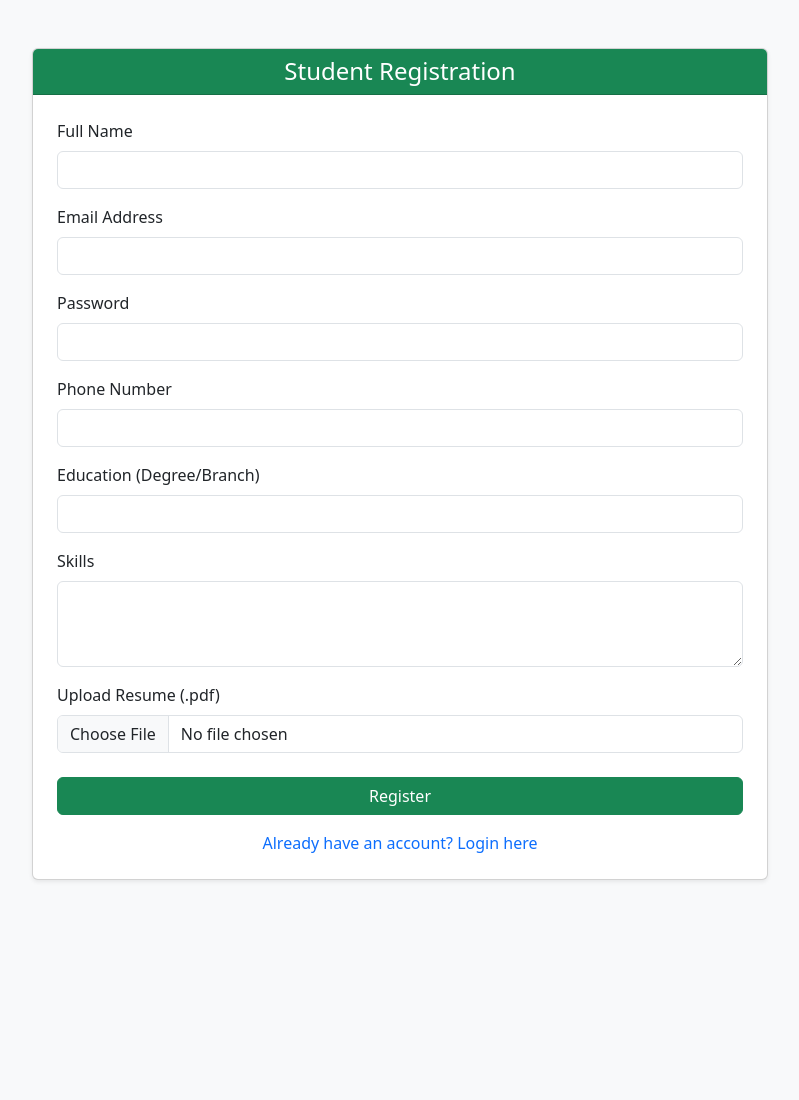
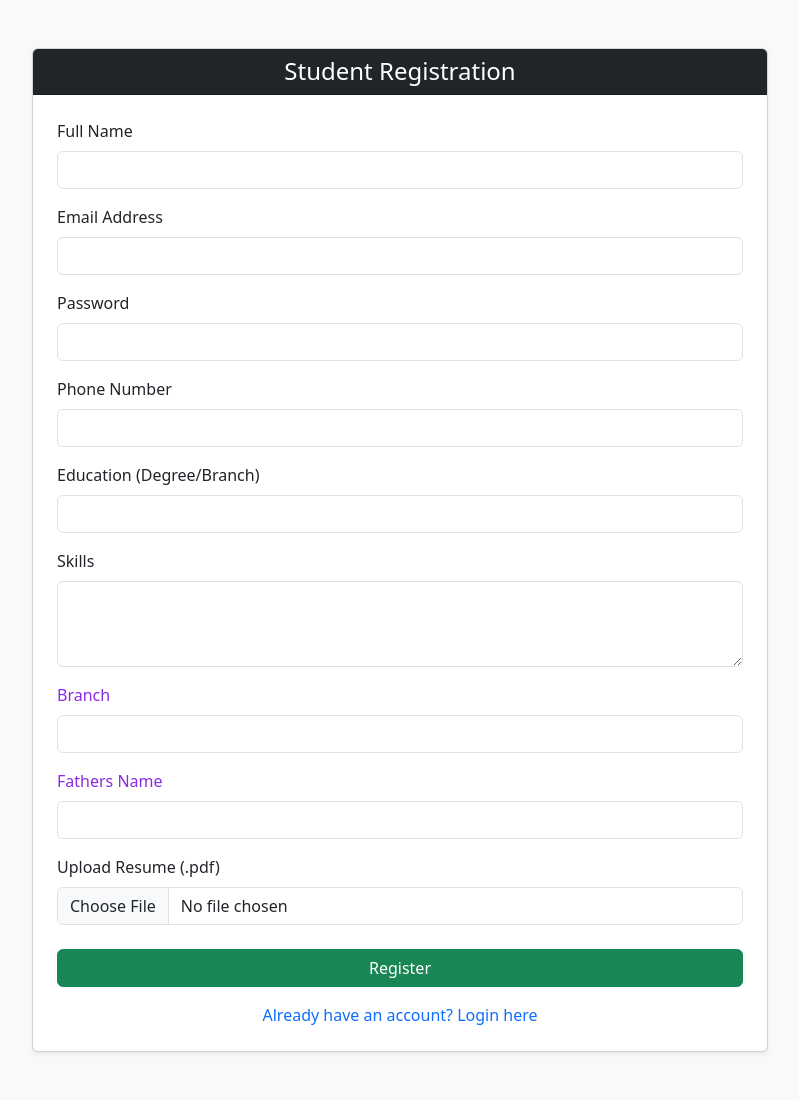
Before and after one commit to divijaiwanth/Full-Stack-Placement-Poral, a Flask app: page /register/student in a window 1280 px wide. Shown: the whole page, without its empty margins (240-1039 px from the left). Before the commit the page ends 881 px from the top, so only its background shows below. Run offline with Flask 3, Linux system fonts and the light colour scheme.

Commit message:
initial Commit

```diff
--- /dev/null
+++ b/Check.py
@@ -0,0 +1,5 @@
+import checksumdir
+
+# Replace "folder_name" with the actual folder path
+hash = checksumdir.dirhash(".")
+print("Directory Checksum:", hash)
--- a/app.py
+++ b/app.py
@@ -74,6 +74,8 @@ def register_student():
         phone = request.form.get('phone')
         education = request.form.get('education')
         skills = request.form.get('skills')
+        branch = request.form.get('branch')
+        father_name = request.form.get('father_name')
 
         import os
         from werkzeug.utils import secure_filename
@@ -90,7 +92,7 @@ def register_student():
         new_student = Student(
             name=name, email=email, password=password,
             phone=phone, education=education, skills=skills,
-            resume_path=resume_path
+            resume_path=resume_path, branch=branch, father_name=father_name
         )
         db.session.add(new_student)
         db.session.commit()
--- a/models.py
+++ b/models.py
@@ -28,6 +28,8 @@ class Student(db.Model):
     # I am just storing the path to the resume file here, not the actual file.
     resume_path = db.Column(db.String(200), nullable=True)
     # This checks if the student account is active. I might use it later to ban students.
+    branch = db.Column(db.String(10), default="Btech",nullable=False)
+    father_name = db.Column(db.String(100),nullable=True)
     is_active = db.Column(db.Boolean, default=True)
 
     # A relationship link! One student can have many applications.
--- a/requirements.txt
+++ b/requirements.txt
@@ -1,3 +1,4 @@
 Flask
 Flask-SQLAlchemy
 Werkzeug
+SQLAlchemy
--- a/templates/register_student.html
+++ b/templates/register_student.html
@@ -15,7 +15,7 @@
             <div class="col-md-8">
                 <!-- This card wraps our registration form nicely -->
                 <div class="card shadow-sm">
-                    <div class="card-header bg-success text-white">
+                    <div class="card-header bg-dark text-white">
                         <h4 class="mb-0 text-center">Student Registration</h4>
                     </div>
                     <div class="card-body p-4">
@@ -53,9 +53,18 @@
                                 <textarea class="form-control" id="skills" name="skills" rows="3"></textarea>
                             </div>
 
+                            <div class="mb-3">
+                                <label for="branch" class="form-label" style="color: blueviolet;">Branch</label>
+                                <input type="text" class="form-control" id="branch" name="branch">
+                            </div>
+
+                            <div class="mb-3">
+                                <label for="father_name" class="form-label" style="color: blueviolet;">Fathers Name</label>
+                                <input type="text" class="form-control" id="father_name" name="father_name">
+                            </div>
+
                             <div class="mb-4">
                                 <label for="resume" class="form-label">Upload Resume (.pdf)</label>
-                                <!-- It's common to ask for a file, though we aren't saving it physically in this simple milestone just yet -->
                                 <input type="file" class="form-control" id="resume" name="resume">
                             </div>
 
```
Also changed, not shown: 2 other files.
